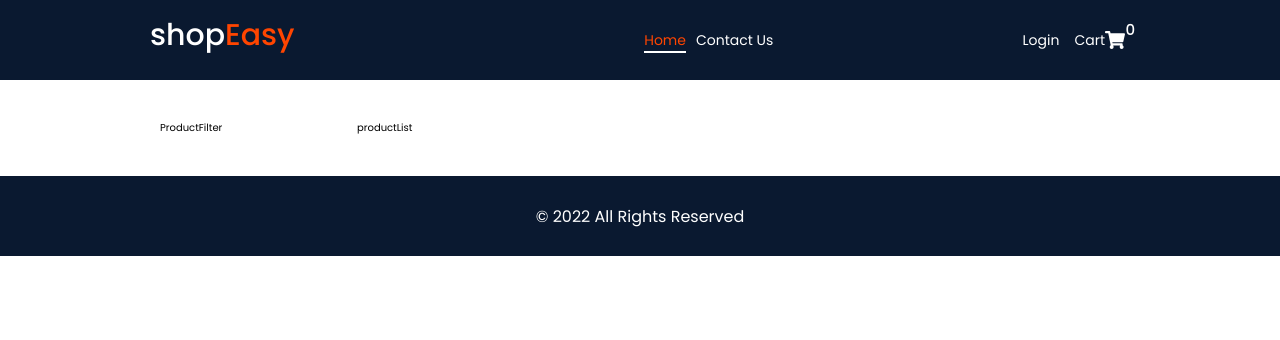
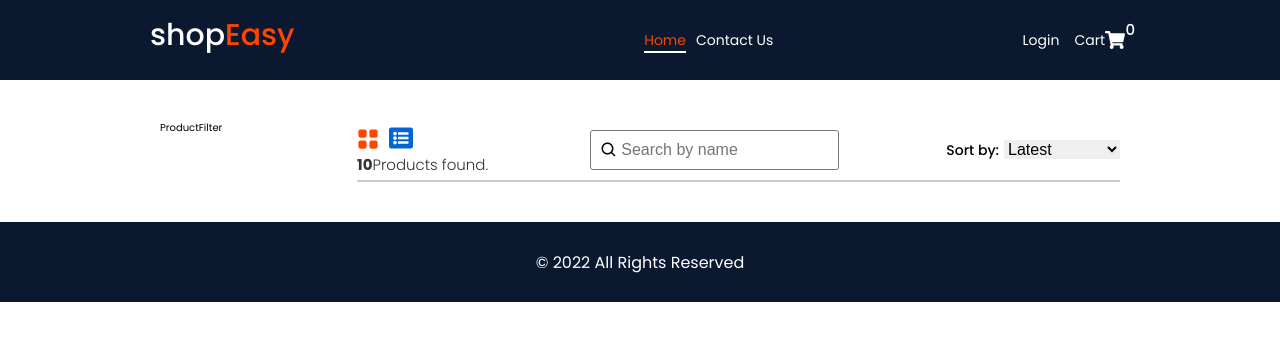
Before and after one commit to anzarali123/e-commerce-site, a React (Create React App) app: page / in a window 1280 px wide. Shown: the top 340 px of the page. Built offline with nearby package versions, Linux system fonts and the light colour scheme; no server answers; the database is empty.

Commit message:
built the search component

```diff
--- a/src/components/product/productList/ProductList.js
+++ b/src/components/product/productList/ProductList.js
@@ -1,7 +1,46 @@
 import styles from "./ProductList.module.scss";
+import { useState } from "react";
+import { BsFillGridFill } from "react-icons/bs";
+import { FaListAlt } from "react-icons/fa";
+import Search from "../../search/Search";
 
 const ProductList = () => {
-  return <div>productList</div>;
+  const [grid, setGrid] = useState(true);
+  const [search, setSearch] = useState("");
+
+  return (
+    <div className={styles["product-list"]} id="product">
+      <div className={styles.top}>
+        <div className={styles.icon}>
+          <BsFillGridFill
+            style={{ marginRight: "10px" }}
+            size={22}
+            color="orangered"
+            onClick={() => setGrid(true)}
+          />
+          <FaListAlt size={24} color="#0066d4" onClick={() => setGrid(false)} />
+          <p>
+            <b>10</b>Products found.
+          </p>
+        </div>
+        {/* Search Icon  */}
+        <div>
+          <Search value={search} onChange={(e) => setSearch(e.target.value)} />
+        </div>
+        {/* Sort List  */}
+        <div className={styles.sort}>
+          <label>Sort by:</label>
+          <select>
+            <option value="latest">Latest</option>
+            <option value="lowest-price">Lowest Price</option>
+            <option value="highest-price">Highest Price</option>
+            <option value="a-z">A-Z</option>
+            <option value="z-a">Z-A</option>
+          </select>
+        </div>
+      </div>
+    </div>
+  );
 };
 
 export default ProductList;
--- /dev/null
+++ b/src/components/search/Search.js
@@ -0,0 +1,17 @@
+import styles from "./Search.module.scss";
+import { BiSearch } from "react-icons/bi";
+const Search = ({ value, onChange }) => {
+  return (
+    <div className={styles.search}>
+      <BiSearch size={18} className={styles.icon} />
+      <input
+        type="text"
+        placeholder="Search by name"
+        value={value}
+        onChange={onChange}
+      />
+    </div>
+  );
+};
+
+export default Search;
--- /dev/null
+++ b/src/components/search/Search.module.scss
@@ -0,0 +1,25 @@
+.search {
+    margin: 5px 0;
+    position: relative;
+    flex: 1;
+
+    .icon {
+      position: absolute;
+      top: 50%;
+      left: 1rem;
+      transform: translateY(-50%);
+    }
+
+    input[type="text"] {
+      display: block;
+      font-size: 1.6rem;
+      font-weight: 300;
+      padding: 1rem;
+      padding-left: 3rem;
+      margin: 1rem auto;
+      width: 100%;
+      border: 1px solid #777;
+      border-radius: 3px;
+      outline: none;
+    }
+  }
```
